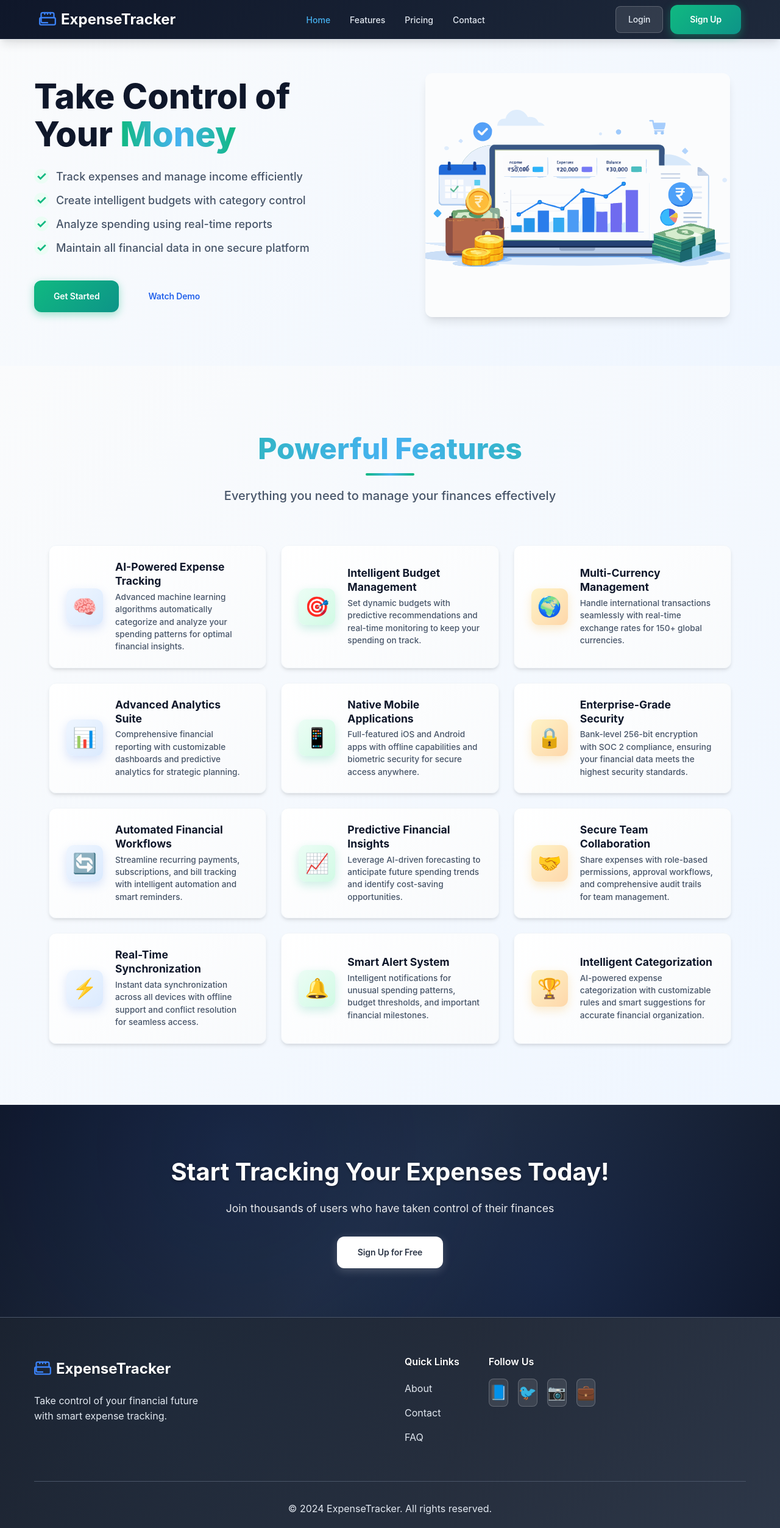
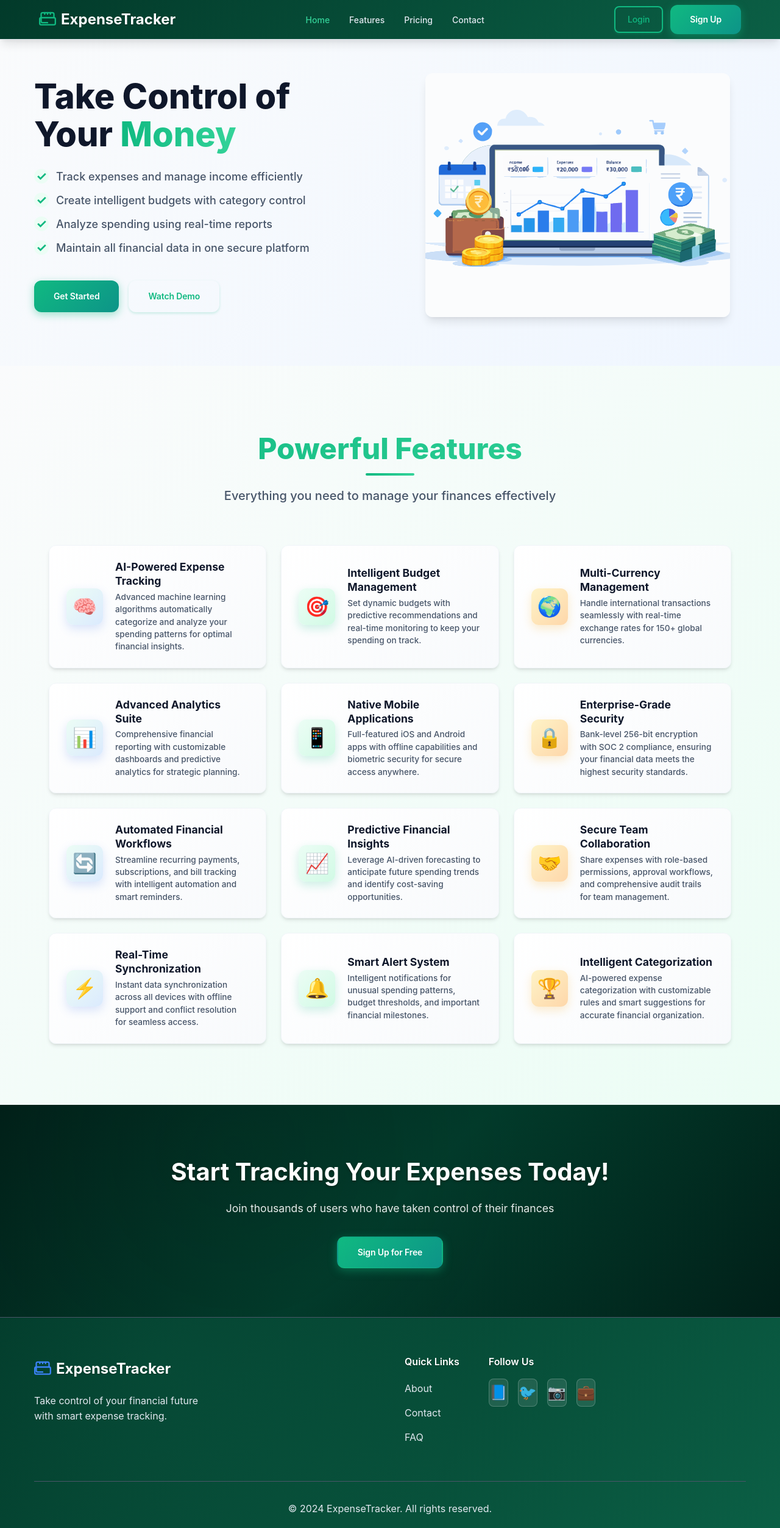
Before and after one commit to pr862/expense-tracker, a React (Create React App) app: page / in a window 1280 px wide. Shown: the whole page at 61% size. Built offline with nearby package versions, Linux system fonts and the light colour scheme.

Commit message:
change color

```diff
--- a/src/App.css
+++ b/src/App.css
@@ -1,4 +1,5 @@
-/* Reset and Base Styles */
+/*
+ Reset and Base Styles */
 * {
   margin: 0;
   padding: 0;
@@ -84,7 +85,7 @@ body {
   top: 0;
   left: 0;
   right: 0;
-  background: linear-gradient(135deg, #0f172a 0%, #1e293b 100%);
+  background: linear-gradient(135deg,#023a2a 0%,#0b5f45 100%);
   backdrop-filter: blur(10px);
   border-bottom: 1px solid var(--border);
   z-index: 1000;
@@ -120,7 +121,7 @@ body {
 }
 
 .navbar-logo:hover {
-  color: var(--primary-light);
+  color: var(--success-light);
   transform: translateY(-1px);
 }
 
@@ -151,11 +152,11 @@ body {
 }
 
 .nav-link:hover {
-  color: var(--primary-light);
+  color: var(--success-light);
 }
 
 .nav-link.active {
-  color: var(--primary-light);
+  color: var(--success-light);
 }
 
 .nav-link.active::after {
@@ -165,7 +166,7 @@ body {
   left: 0;
   right: 0;
   height: 2px;
-  background: linear-gradient(90deg, var(--primary), var(--primary-light), var(--success));
+  background: linear-gradient(90deg, var(--success), var(--success-light));
   border-radius: 1px;
 }
 
@@ -176,7 +177,7 @@ body {
   left: 0;
   width: 0;
   height: 2px;
-  background: linear-gradient(90deg, var(--primary), var(--primary-light), var(--success));
+  background: linear-gradient(90deg, var(--success), var(--success-light));
   transition: width 0.3s ease;
   border-radius: 1px;
 }
@@ -236,7 +237,7 @@ body {
   left: 0;
   right: 0;
   bottom: 0;
-  background: linear-gradient(135deg, #0f172a 0%, #1e293b 100%);
+  background: linear-gradient(135deg,#023a2a 0%,#0b5f45 100%);
   backdrop-filter: blur(20px);
   z-index: 999;
   animation: fadeIn 0.3s ease-out;
@@ -315,7 +316,7 @@ body {
 }
 
 .btn:focus-visible {
-  box-shadow: 0 0 0 3px rgba(91, 143, 232, 0.2), 0 0 0 1px var(--primary);
+  box-shadow: 0 0 0 3px rgba(91, 143, 232, 0.2), 0 0 0 1px var(--success);
 }
 
 .btn:disabled,
@@ -360,76 +361,77 @@ body {
   border-radius: 12px;
 }
 
-/* Primary Button - Blue Gradient */
+/* Primary Button - Teal Gradient */
 .btn-primary {
-  background: linear-gradient(90deg, var(--primary), var(--primary-light), var(--success));
+  background: linear-gradient(135deg, #10B981, #0D9488);
   color: var(--text-white);
-  box-shadow: var(--shadow-sm);
+  box-shadow: 0 4px 14px 0 rgba(16, 185, 129, 0.39);
   border: 1px solid transparent;
 }
 
 .btn-primary:hover:not(:disabled) {
-  background: linear-gradient(90deg, var(--primary-dark), var(--primary), var(--primary-light));
+  background: linear-gradient(135deg, #22C55E, #0F766E);
   transform: translateY(-1px);
-  box-shadow: var(--shadow-md);
+  box-shadow: 0 8px 25px 0 rgba(16, 185, 129, 0.5);
 }
 
 .btn-primary:active:not(:disabled) {
   transform: translateY(0);
-  box-shadow: var(--shadow-sm);
+  box-shadow: 0 4px 14px 0 rgba(16, 185, 129, 0.39);
 }
 
 .btn-primary:focus-visible {
-  box-shadow: 0 0 0 3px rgba(91, 143, 232, 0.2), 0 0 0 1px var(--primary-600);
+  box-shadow: 0 0 0 3px rgba(16, 185, 129, 0.2), 0 0 0 1px #10B981;
 }
 
-/* Secondary Button - Distinct Styling */
+/* Secondary Button - Teal Theme */
 .btn-secondary {
-  background: var(--surface);
-  color: var(--text-secondary);
-  border: 1px solid var(--border);
-  box-shadow: var(--shadow-sm);
+  background: transparent;
+  color: #10B981;
+  border: 2px solid #10B981;
+  box-shadow: 0 2px 4px rgba(16, 185, 129, 0.2);
 }
 
 .btn-secondary:hover:not(:disabled) {
-  background: var(--surface-secondary);
-  color: var(--text);
-  border-color: var(--primary-600);
+  background: linear-gradient(135deg, #10B981, #0D9488);
+  color: var(--text-white);
+  border-color: #10B981;
   transform: translateY(-1px);
-  box-shadow: var(--shadow-md);
+  box-shadow: 0 4px 12px rgba(16, 185, 129, 0.3);
 }
 
 .btn-secondary:active:not(:disabled) {
   transform: translateY(0);
-  box-shadow: var(--shadow-sm);
+  box-shadow: 0 2px 4px rgba(16, 185, 129, 0.2);
 }
 
 .btn-secondary:focus-visible {
-  box-shadow: 0 0 0 3px rgba(91, 143, 232, 0.2), 0 0 0 1px var(--primary-600);
+  box-shadow: 0 0 0 3px rgba(16, 185, 129, 0.2), 0 0 0 1px #10B981;
 }
 
-/* Outline Button */
+/* Outline Button - Teal Theme */
 .btn-outline {
   background: transparent;
-  color: var(--primary-600);
-  border: 1px solid var(--primary-600);
-  box-shadow: none;
+  color: #10B981;
+  border: 2px solid #10B981;
+  box-shadow: 0 2px 4px rgba(16, 185, 129, 0.2);
 }
 
 .btn-outline:hover:not(:disabled) {
-  background: var(--primary-600);
+  background: linear-gradient(135deg, #10B981, #0D9488);
   color: var(--text-white);
+  border-color: #10B981;
   transform: translateY(-1px);
-  box-shadow: var(--shadow-md);
+  box-shadow: 0 4px 12px rgba(16, 185, 129, 0.3);
 }
 
 .btn-outline:active:not(:disabled) {
   transform: translateY(0);
-  box-shadow: var(--shadow-sm);
+  box-shadow: 0 2px 4px rgba(16, 185, 129, 0.2);
 }
 
 .btn-outline:focus-visible {
-  box-shadow: 0 0 0 3px rgba(91, 143, 232, 0.2), 0 0 0 1px var(--primary-600);
+  box-shadow: 0 0 0 3px rgba(16, 185, 129, 0.2), 0 0 0 1px #10B981;
 }
 
 /* Ghost Button */
@@ -449,7 +451,7 @@ body {
 }
 
 .btn-ghost:focus-visible {
-  box-shadow: 0 0 0 3px rgba(91, 143, 232, 0.2), 0 0 0 1px var(--primary-600);
+  box-shadow: 0 0 0 3px rgba(91, 143, 232, 0.2), 0 0 0 1px var(--success-600);
 }
 
 /* Success Button */
@@ -477,27 +479,27 @@ body {
 
 /* Dark Theme Buttons (for navbar/dark sections) */
 .navbar .btn-secondary {
-  background: rgba(255, 255, 255, 0.1);
-  color: #e2e8f0;
-  border: 1px solid rgba(255, 255, 255, 0.2);
+  background: transparent;
+  color: #10B981;
+  border: 2px solid #10B981;
 }
 
 .navbar .btn-secondary:hover:not(:disabled) {
-  background: rgba(255, 255, 255, 0.15);
+  background: linear-gradient(135deg, #10B981, #0D9488);
   color: white;
-  border-color: rgba(255, 255, 255, 0.3);
+  border-color: #10B981;
 }
 
 .navbar .btn-outline {
-  color: #e2e8f0;
-  border: 1px solid rgba(255, 255, 255, 0.3);
+  color: #10B981;
+  border: 2px solid #10B981;
   background: transparent;
 }
 
 .navbar .btn-outline:hover:not(:disabled) {
-  background: rgba(255, 255, 255, 0.1);
+  background: linear-gradient(135deg, #10B981, #0D9488);
   color: white;
-  border-color: rgba(255, 255, 255, 0.5);
+  border-color: #10B981;
 }
 
 /* Button Loading State */
@@ -524,17 +526,18 @@ body {
 
 /* Navbar Secondary Button - Dark Theme Override */
 .navbar .btn-secondary {
-  background: rgba(255, 255, 255, 0.1) !important;
-  color: #e2e8f0 !important;
-  border: 1px solid rgba(255, 255, 255, 0.2) !important;
-  box-shadow: none !important;
+  background: transparent !important;
+  color: #10B981 !important;
+  border: 2px solid #10B981 !important;
+  box-shadow: 0 2px 4px rgba(16, 185, 129, 0.2) !important;
 }
 
 .navbar .btn-secondary:hover:not(:disabled) {
-  background: rgba(255, 255, 255, 0.15) !important;
+  background: linear-gradient(135deg, #10B981, #0D9488) !important;
   color: white !important;
-  border-color: rgba(255, 255, 255, 0.3) !important;
+  border-color: #10B981 !important;
   transform: translateY(-1px);
+  box-shadow: 0 4px 12px rgba(16, 185, 129, 0.3) !important;
 }
 
 .navbar .btn-secondary:active:not(:disabled) {
@@ -660,7 +663,7 @@ body {
 }
 
 .hero-headline-colored {
-  background: linear-gradient(90deg, var(--primary), var(--primary-light), var(--success));
+  background: linear-gradient(90deg, var(--success), var(--success-light));
   -webkit-background-clip: text;
   -webkit-text-fill-color: transparent;
   background-clip: text;
@@ -765,7 +768,7 @@ body {
 /* Features Section - Professional Enhanced Design */
 .features {
   padding: 100px 0;
-  background: linear-gradient(135deg, var(--background) 0%, var(--primary-50) 100%);
+  background: linear-gradient(135deg, var(--background) 0%, var(--success-50) 100%);
   position: relative;
   overflow: hidden;
 }
@@ -795,7 +798,7 @@ body {
   font-weight: 800;
   margin-bottom: 1.5rem;
   color: var(--text);
-  background: linear-gradient(90deg, var(--primary), var(--primary-light), var(--success));
+  background: linear-gradient(90deg, var(--success), var(--success-light));
   -webkit-background-clip: text;
   -webkit-text-fill-color: transparent;
   background-clip: text;
@@ -810,7 +813,7 @@ body {
   transform: translateX(-50%);
   width: 80px;
   height: 4px;
-  background: linear-gradient(90deg, var(--primary), var(--primary-light), var(--success));
+  background: linear-gradient(90deg, var(--success), var(--success-light));
   border-radius: 2px;
 }
 
@@ -877,7 +880,7 @@ body {
   left: 0;
   right: 0;
   height: 4px;
-  background: linear-gradient(90deg, var(--primary), var(--primary-light), var(--success));
+  background: linear-gradient(90deg, var(--success), var(--success-light));
   transform: scaleX(0);
   transition: transform 0.4s ease;
   transform-origin: left;
@@ -900,7 +903,7 @@ body {
 .feature-card:hover {
   transform: translateY(-4px);
   box-shadow: 0 15px 35px rgba(0, 0, 0, 0.1);
-  border-color: var(--primary);
+  border-color: var(--success);
   background: linear-gradient(145deg, #ffffff 0%, #f1f5f9 100%);
 }
 
@@ -921,7 +924,7 @@ body {
   width: 60px;
   height: 60px;
   border-radius: 12px;
-  background: linear-gradient(135deg, var(--primary-50) 0%, var(--success-50) 100%);
+  background: linear-gradient(135deg, var(--success-50) 0%, var(--success-50) 100%);
   box-shadow: 0 4px 12px rgba(73, 126, 234, 0.2);
   transition: all 0.4s cubic-bezier(0.4, 0, 0.2, 1);
   position: relative;
@@ -930,7 +933,7 @@ body {
 }
 
 .feature-card:nth-child(3n+1) .feature-icon {
-  background: linear-gradient(135deg, var(--primary-50) 0%, #dbeafe 100%);
+  background: linear-gradient(135deg, var(--success-50) 0%, #dbeafe 100%);
   box-shadow: 0 6px 16px rgba(73, 126, 234, 0.2);
 }
 
@@ -946,7 +949,7 @@ body {
 
 .feature-card:hover .feature-icon {
   transform: scale(1.05);
-  box-shadow: 0 8px 20px rgba(73, 126, 234, 0.3);
+  box-shadow: 0 8px 20px rgba(73, 234, 188, 0.3);
 }
 
 .feature-content {
@@ -966,7 +969,7 @@ body {
 }
 
 .feature-card:hover h3 {
-  color: var(--primary);
+  color: var(--success);
 }
 
 .feature-card p {
@@ -1020,7 +1023,7 @@ body {
 /* CTA Section */
 .cta-section {
   padding: 80px 0;
-  background: linear-gradient(135deg, var(--text) 0%, #1e293b 50%, var(--text) 100%);
+  background: linear-gradient(135deg,  #011f18 0%, #023a2a 50%,  #011f18 100%);
   text-align: center;
   position: relative;
 }
@@ -1032,8 +1035,8 @@ body {
   left: 0;
   right: 0;
   bottom: 0;
-  background: radial-gradient(circle at 30% 20%, rgba(37, 99, 235, 0.1) 0%, transparent 50%),
-              radial-gradient(circle at 70% 80%, rgba(37, 99, 235, 0.1) 0%, transparent 50%);
+  background: radial-gradient(circle at 30% 20%, rgba(2, 58, 42, 0.15) 0%, transparent 50%),
+              radial-gradient(circle at 70% 80%, rgba(2, 58, 42, 0.15) 0%, transparent 50%);
   pointer-events: none;
 }
 .cta-container {
@@ -1060,22 +1063,22 @@ body {
 }
 
 .cta-section .btn-primary {
-  background: white;
-  color: #2d3748;
-  box-shadow: 0 4px 15px rgba(255, 255, 255, 0.2);
+  background: linear-gradient(135deg, #10B981, #0D9488);
+  color: white;
+  box-shadow: 0 4px 15px rgba(16, 185, 129, 0.4);
   border: 2px solid transparent;
 }
 
 .cta-section .btn-primary:hover {
-  background: #e2e8f0;
-  color: #1a202c;
+  background: linear-gradient(135deg, #22C55E, #0F766E);
+  color: white;
   transform: translateY(-2px);
-  box-shadow: 0 8px 25px rgba(255, 255, 255, 0.3);
+  box-shadow: 0 8px 25px rgba(16, 185, 129, 0.5);
 }
 
 /* Footer */
 .footer {
-  background: linear-gradient(135deg, #1a202c 0%, #2d3748 100%);
+  background: linear-gradient(135deg,#023a2a 0%,#0b5f45 100%);
   padding: 60px 0 20px;
   border-top: 1px solid #4a5568;
   position: relative;
@@ -1088,7 +1091,7 @@ body {
   left: 0;
   right: 0;
   bottom: 0;
-  background: radial-gradient(circle at 20% 20%, rgba(49, 130, 206, 0.05) 0%, transparent 50%);
+  background: radial-gradient(circle at 20% 20%, rgba(49, 206, 159, 0.05) 0%, transparent 50%);
   pointer-events: none;
 }
 
@@ -1141,7 +1144,7 @@ body {
 }
 
 .footer-column a:hover {
-  color: #63b3ed;
+  color: #10B981;
   transform: translateX(5px);
 }
 
@@ -1163,7 +1166,7 @@ body {
 .social-link:hover {
   transform: translateY(-3px);
   background: rgba(99, 179, 237, 0.2);
-  border-color: #63b3ed;
+  border-color: #10B981;
   box-shadow: 0 4px 15px rgba(99, 179, 237, 0.3);
 }
 
--- a/src/App.js
+++ b/src/App.js
@@ -110,7 +110,7 @@ const LandingPage = ({ onLogin, onSignUp, isAuthenticated }) => {
       <nav className="navbar">
         <div className="navbar-container">
           <div className="navbar-logo">
-            <span className="logo-icon"><LogoIcon size={28} color="#3B82F6" /></span>
+            <span className="logo-icon"><LogoIcon size={28} color="#10b981" /></span>
             <span className="logo-text">ExpenseTracker</span>
           </div>
 
```
